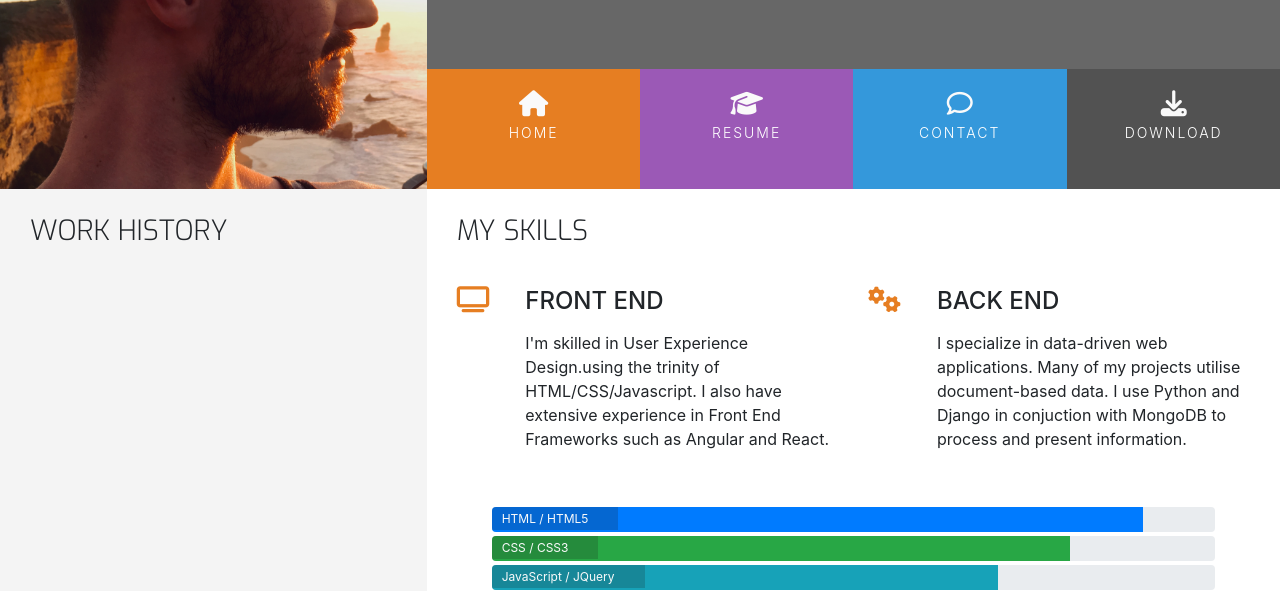
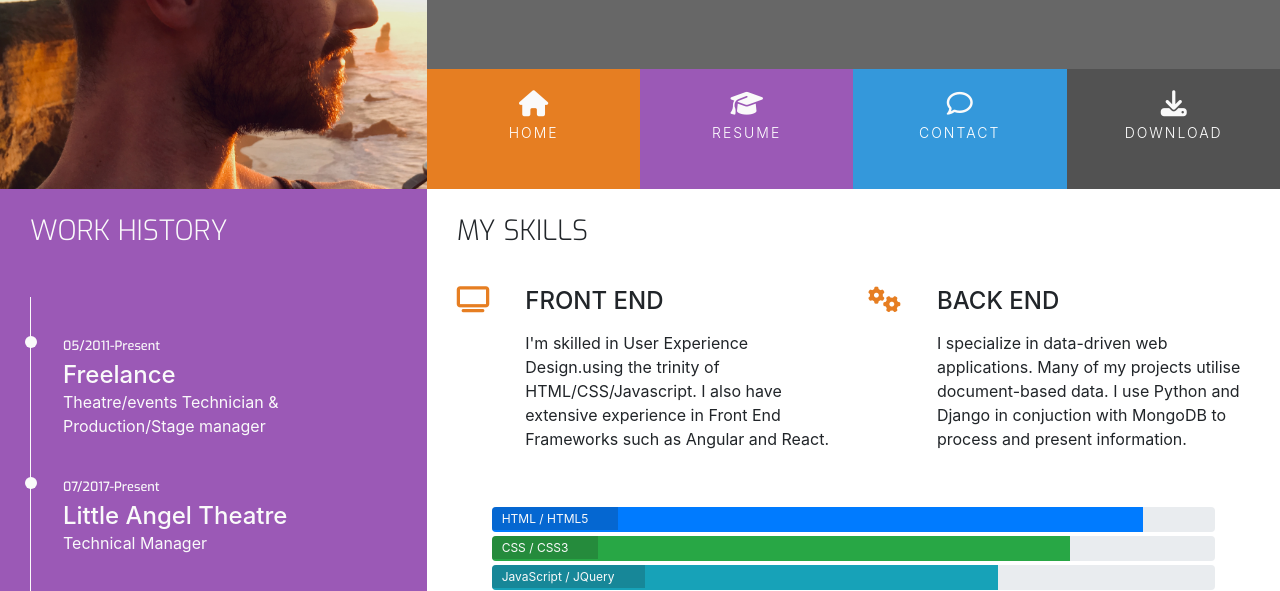
Before and after one commit to c-marsh/UCD-Resume, a plain HTML site: page resume.html in a window 1280 px wide. Shown: the part 180-771 px from the top of the page. Drawn offline with nearby package versions, Linux system fonts and the light colour scheme.

Commit message:
added resume.html content

```diff
--- a/assets/css/style.css
+++ b/assets/css/style.css
@@ -12,6 +12,11 @@
 .bg-color-personal-info {
     background: #f4f4f4;
 }
+
+.bg-color-work-history {
+    background-color: #9b59b6;
+}
+
 .ui-menu-color-home {
   background-color: #e67e22;
 }
@@ -62,7 +67,8 @@ h4 {
     float: none;
 }
 
-.section-heading {
+.section-heading,
+.history-heading {
       font-family: "Exo", sans-serif;
   font-weight: 300;
   margin-top: 25px;
@@ -280,3 +286,53 @@ footer {
 .progress-section {
     margin: 40px 20px;
 }
+
+/* --------------------------------------work history */
+
+
+.history-heading {
+    color: #fafafa;
+    margin-bottom: 50px;
+}
+
+.timeline-item {
+    padding: 4em 2em 0em 2em;
+    position: relative;
+    color: #fafafa;
+    border-left: 1px solid;
+
+}
+
+.timeline-item p {
+    padding: 0;
+    margin: 0;
+}
+
+.timeline-item:before {
+    content: attr(data-dates);
+    position: absolute;
+    left: 2.5em;
+    top: 3em;
+    display: block;
+    font-family: "exo", sans-serif;
+    font-weight: 500;
+    font-size: .8em;
+    padding: 0;
+    margin: 0;
+}
+
+.timeline-item:after {
+    width: 12px;
+    height: 12px;
+    display: block;
+    top: 2.4em;
+    position: absolute;
+    left: -6px;
+    border-radius: 12px;
+    content: '';
+    background: #fafafa;
+}
+
+.history-items {
+    margin-bottom: 30px;
+}
--- a/resume.html
+++ b/resume.html
@@ -77,11 +77,28 @@
     </header>
     <section class="container-fluid">
       <div class="row">
-        <div class="col-md-4 bg-color-personal-info section-column">
+        <div class="col-md-4 bg-color-work-history section-column">
           <div class="row">
             <div class="col-12">
-              <h3 class="section-heading uppercase">Work History</h3>
+              <h3 class="history-heading uppercase">Work History</h3>
             </div>
+          </div>
+          <div class="timeline-item" data-dates="05/2011-Present">
+            <h4>Freelance</h4>
+            <p>Theatre/events Technician & Production/Stage manager</p>
+          </div>
+           <div class="timeline-item" data-dates="07/2017-Present">
+            <h4>Little Angel Theatre</h4>
+            <p>Technical Manager</p>
+          </div>
+           <div class="timeline-item" data-dates="05/2016-07/2017">
+            <h4>Little Angel Theatre</h4>
+            <p>Technical Assistant</p>
+          </div>
+           <div class="timeline-item" data-dates="02/2013-04/2014">
+            <h4>Ridiculusmus</h4>
+            <p>Associate Production Manager
+            </p>
           </div>
         </div>
         <div class="col-md-8 bg-color-three-reasons section-column">
```
